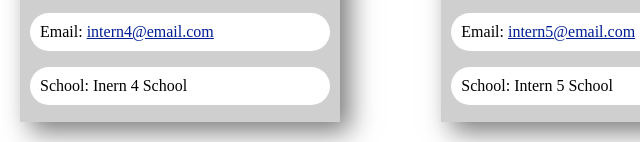
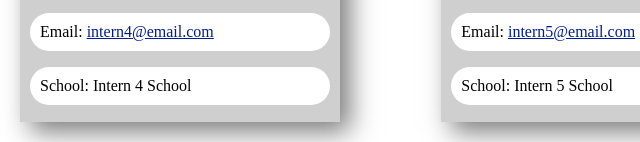
Before and after one commit to Seifenan/C10-OOP-Profile-Generator, a website: page dist/index.html in a window 1280 px wide. Shown: the part 1457-1599 px from the top of the page, 460-1100 px from the left. Drawn offline with Linux system fonts and the light colour scheme.

```diff
--- a/dist/index.html
+++ b/dist/index.html
@@ -155,7 +155,7 @@
       <div >
         <p class="card-text">ID: 9</p>
         <p class="card-text">Email: <a href="mailto:intern4@email.com">intern4@email.com</a></p>
-        <p class="card-text">School: Inern 4 School</p>
+        <p class="card-text">School: Intern 4 School</p>
       </div>
     </div>
   </div>
```
Also changed, not shown: README.md, assets/img/npm-i.png (deleted).
